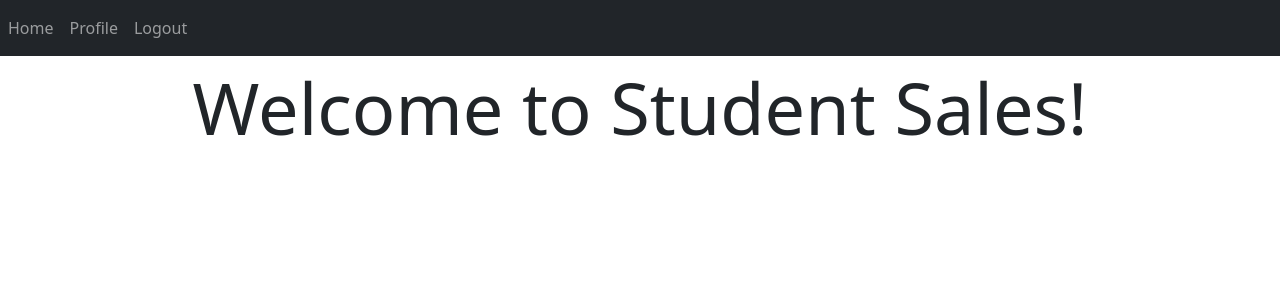
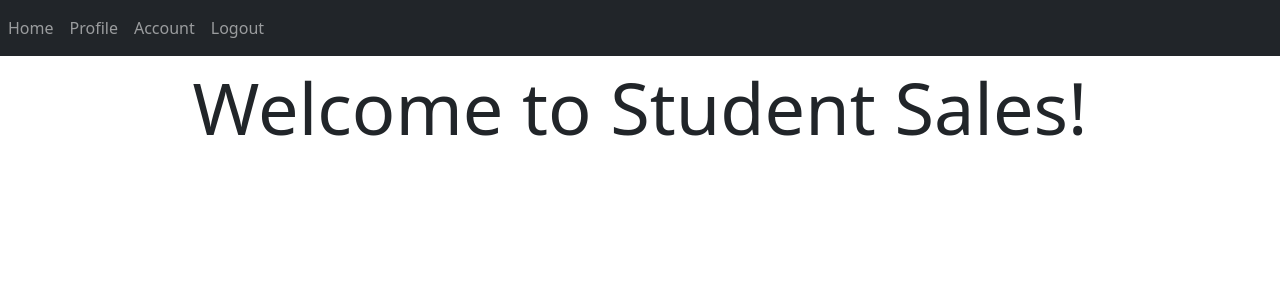
Before and after one commit to KagaSumi/Student-Sales, a Flask app: page / in a window 1280 px wide. Shown: the top 300 px of the page. Run offline with Flask 3, Linux system fonts and the light colour scheme; the visitor is signed in with stand-in values (Sample User, id 1).

Commit message:
updated base.html

```diff
--- a/templates/base.html
+++ b/templates/base.html
@@ -13,7 +13,7 @@
       type="text/css"
       href="{{ url_for('static', filename='css/stylesheet.css') }}"
     />
-    <link rel="icon" type="image/x-icon" href="/static/images/favicon.png" />
+    <link rel="icon" type="image/x-icon" href="{{ url_for('static', filename='images/favicon.png') }}" />
   </head>
 
   <body>
@@ -34,6 +34,7 @@
             <a class="nav-item nav-link" id="profile" href="/profile"
               >Profile</a
             >
+            <a class="nav-item nav-link" id="logout" href="/account">Account</a>
             <a class="nav-item nav-link" id="logout" href="/logout">Logout</a>
             {% else %}
             <a class="nav-item nav-link" id="login" href="/login">Login</a>
```
